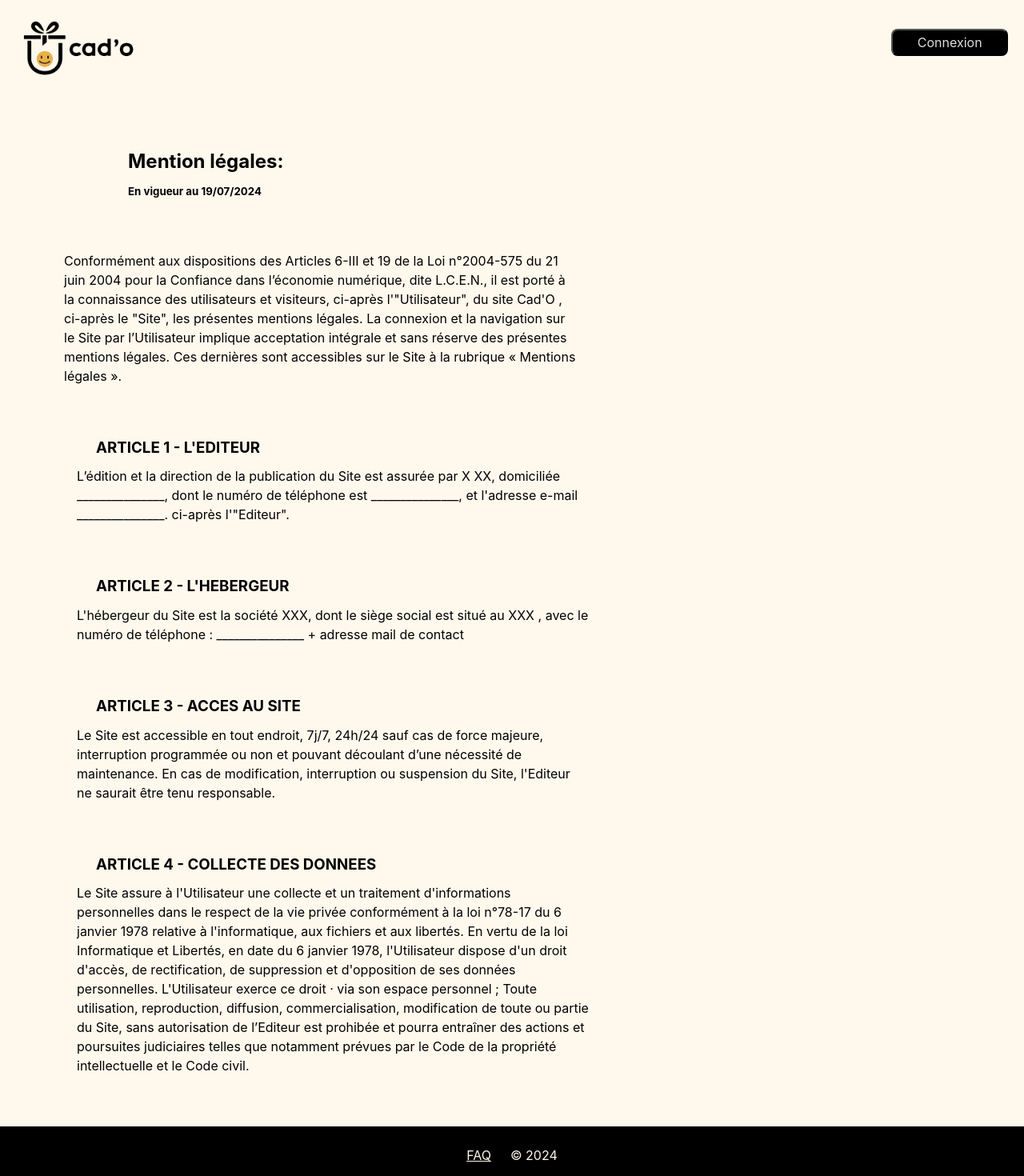
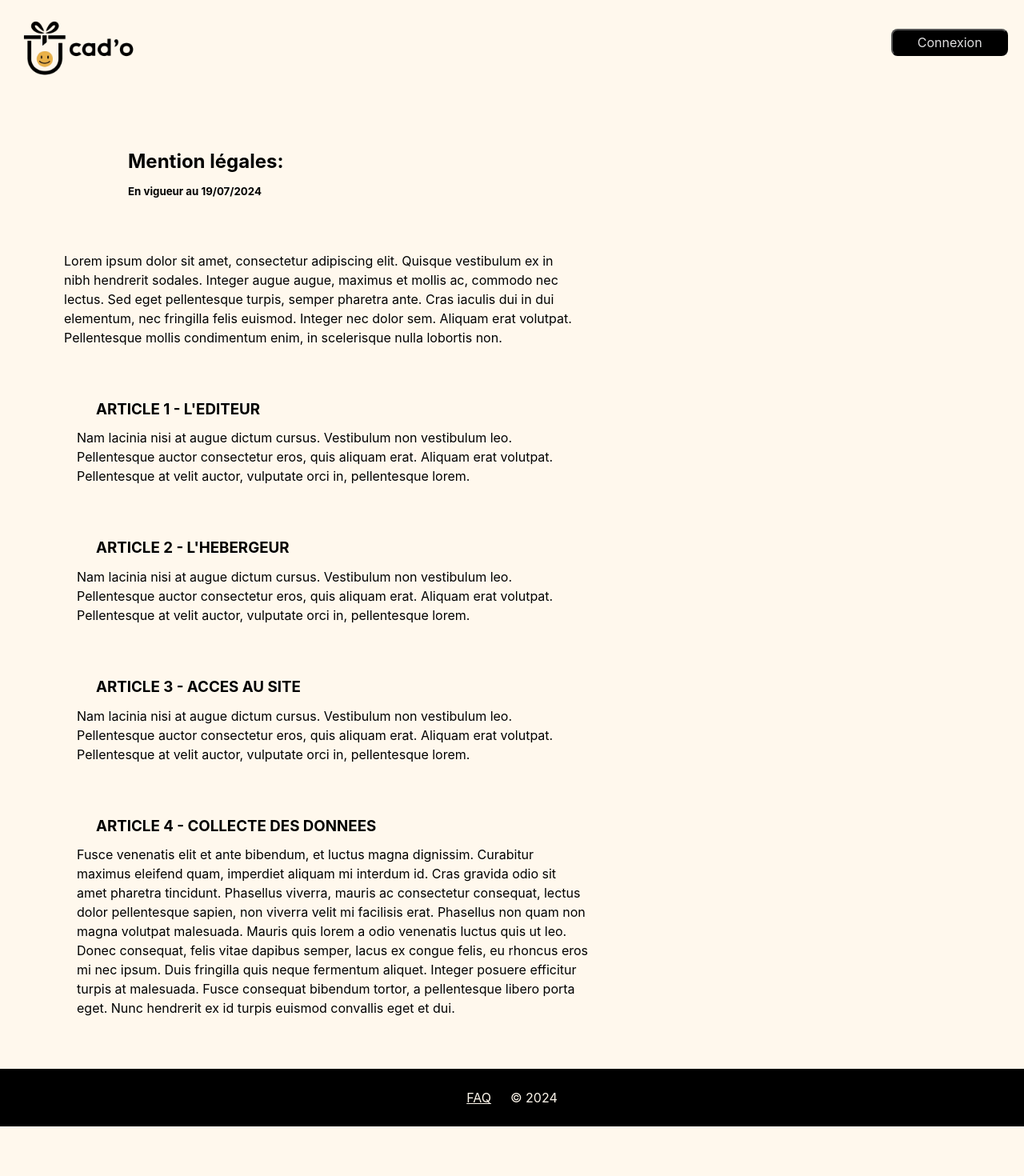
Before and after one commit to yanis-lannabi/cado-front, a React (Vite) app: page /mentions-legales in a window 1280 px wide. Shown: the top 1470 px of the page at 80% size. After the commit the page ends 1408 px from the top, so only its background shows below. Built offline with nearby package versions, Linux system fonts and the light colour scheme.

Commit message:
refactor: updating the legal notices

```diff
--- a/src/components/Pages/LegalNotices/LegalNotices.tsx
+++ b/src/components/Pages/LegalNotices/LegalNotices.tsx
@@ -1,58 +1,54 @@
 import './LegalNotices.scss';
-
 function LegalNotices() {
   return (
     <article className="LegalNotices">
       <h3 className="LegalNotices-title">Mention légales:</h3>
       <h5 className="LegalNotices-date">En vigueur au 19/07/2024</h5>
       <p className="LegalNotices-preface">
-        Conformément aux dispositions des Articles 6-III et 19 de la Loi
-        n°2004-575 du 21 juin 2004 pour la Confiance dans l’économie numérique,
-        dite L.C.E.N., il est porté à la connaissance des utilisateurs et
-        visiteurs, ci-après l'"Utilisateur", du site Cad'O , ci-après le "Site",
-        les présentes mentions légales. La connexion et la navigation sur le
-        Site par l’Utilisateur implique acceptation intégrale et sans réserve
-        des présentes mentions légales. Ces dernières sont accessibles sur le
-        Site à la rubrique « Mentions légales ».
+        Lorem ipsum dolor sit amet, consectetur adipiscing elit. Quisque
+        vestibulum ex in nibh hendrerit sodales. Integer augue augue, maximus et
+        mollis ac, commodo nec lectus. Sed eget pellentesque turpis, semper
+        pharetra ante. Cras iaculis dui in dui elementum, nec fringilla felis
+        euismod. Integer nec dolor sem. Aliquam erat volutpat. Pellentesque
+        mollis condimentum enim, in scelerisque nulla lobortis non.
       </p>
       <div className="LegalNotices-content" />
       <h3>ARTICLE 1 - L'EDITEUR</h3>
       <p className="LegalNotices-editor">
-        L’édition et la direction de la publication du Site est assurée par X
-        XX, domiciliée _______________, dont le numéro de téléphone est
-        _______________, et l'adresse e-mail _______________. ci-après
-        l'"Editeur".
+        Nam lacinia nisi at augue dictum cursus. Vestibulum non vestibulum leo.
+        Pellentesque auctor consectetur eros, quis aliquam erat. Aliquam erat
+        volutpat. Pellentesque at velit auctor, vulputate orci in, pellentesque
+        lorem.
       </p>
       <h3>ARTICLE 2 - L'HEBERGEUR</h3>
       <p className="LegalNotices-host">
-        L'hébergeur du Site est la société XXX, dont le siège social est situé
-        au XXX , avec le numéro de téléphone : _______________ + adresse mail de
-        contact
+        Nam lacinia nisi at augue dictum cursus. Vestibulum non vestibulum leo.
+        Pellentesque auctor consectetur eros, quis aliquam erat. Aliquam erat
+        volutpat. Pellentesque at velit auctor, vulputate orci in, pellentesque
+        lorem.
       </p>
       <h3>ARTICLE 3 - ACCES AU SITE</h3>
       <p className="LegalNotices-websiteAccess">
-        Le Site est accessible en tout endroit, 7j/7, 24h/24 sauf cas de force
-        majeure, interruption programmée ou non et pouvant découlant d’une
-        nécessité de maintenance. En cas de modification, interruption ou
-        suspension du Site, l'Editeur ne saurait être tenu responsable.
+        Nam lacinia nisi at augue dictum cursus. Vestibulum non vestibulum leo.
+        Pellentesque auctor consectetur eros, quis aliquam erat. Aliquam erat
+        volutpat. Pellentesque at velit auctor, vulputate orci in, pellentesque
+        lorem.
       </p>
       <h3>ARTICLE 4 - COLLECTE DES DONNEES</h3>
       <p className="LegalNotices-CollectData">
-        Le Site assure à l'Utilisateur une collecte et un traitement
-        d'informations personnelles dans le respect de la vie privée
-        conformément à la loi n°78-17 du 6 janvier 1978 relative à
-        l'informatique, aux fichiers et aux libertés. En vertu de la loi
-        Informatique et Libertés, en date du 6 janvier 1978, l'Utilisateur
-        dispose d'un droit d'accès, de rectification, de suppression et
-        d'opposition de ses données personnelles. L'Utilisateur exerce ce droit
-        · via son espace personnel ; Toute utilisation, reproduction, diffusion,
-        commercialisation, modification de toute ou partie du Site, sans
-        autorisation de l’Editeur est prohibée et pourra entraîner des actions
-        et poursuites judiciaires telles que notamment prévues par le Code de la
-        propriété intellectuelle et le Code civil.
+        Fusce venenatis elit et ante bibendum, et luctus magna dignissim.
+        Curabitur maximus eleifend quam, imperdiet aliquam mi interdum id. Cras
+        gravida odio sit amet pharetra tincidunt. Phasellus viverra, mauris ac
+        consectetur consequat, lectus dolor pellentesque sapien, non viverra
+        velit mi facilisis erat. Phasellus non quam non magna volutpat
+        malesuada. Mauris quis lorem a odio venenatis luctus quis ut leo. Donec
+        consequat, felis vitae dapibus semper, lacus ex congue felis, eu rhoncus
+        eros mi nec ipsum. Duis fringilla quis neque fermentum aliquet. Integer
+        posuere efficitur turpis at malesuada. Fusce consequat bibendum tortor,
+        a pellentesque libero porta eget. Nunc hendrerit ex id turpis euismod
+        convallis eget et dui.
       </p>
     </article>
   );
 }
-
 export default LegalNotices;
```
